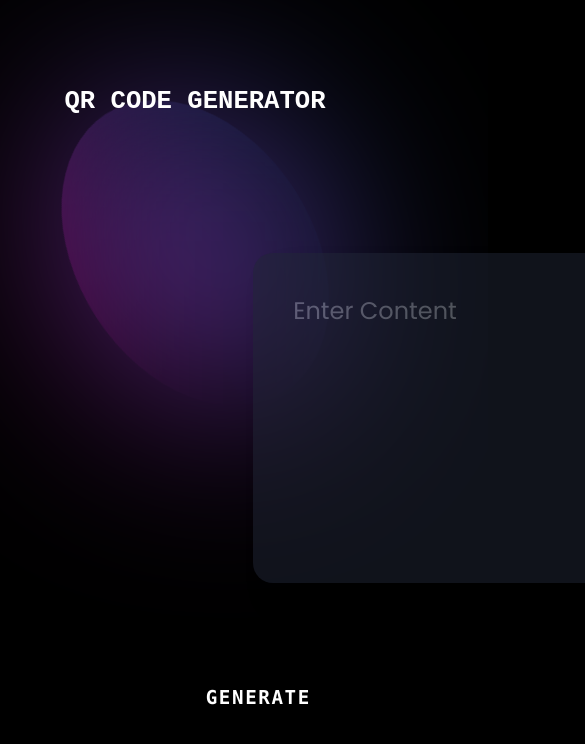
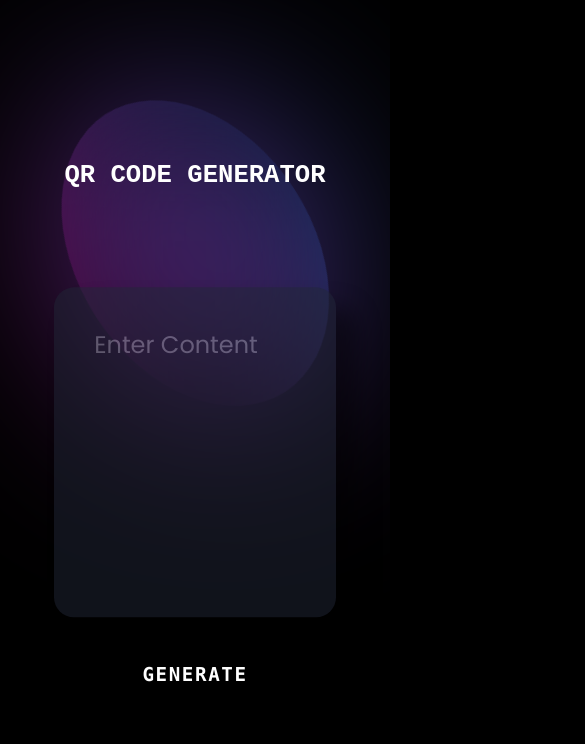
Before and after one commit to 21R01A7263/QR_gen-project, a plain HTML site: page QR Generator/index.html in a window 390 px wide. Shown: the top 744 px of the page, 585 px wide, since content can reach past the window. Drawn offline with Linux system fonts and the light colour scheme.

Commit message:
fix: Improve responsiveness

```diff
--- a/QR Generator/index.html
+++ b/QR Generator/index.html
@@ -9,14 +9,16 @@
         <link rel="stylesheet" href="./styles.css" type="text/css">
     </head>
     <body>
-        <h1 data-value="QR CODE GENERATOR">QR CODE GENERATOR</h1>
         <div class="wrap">
-            <textarea placeholder="Enter Content" id="mytext"></textarea>
-            <div class="box with-border">
-                <img src="" id="myimg">
+            <h1 data-value="QR CODE GENERATOR">QR CODE GENERATOR</h1>
+            <div class="wrap-content">
+                <textarea placeholder="Enter Content" id="mytext"></textarea>
+                <div class="box with-border">
+                    <img src="" id="myimg">
+                </div>
             </div>
+            <button data-value="R01A7263" onclick="genQR()">GENERATE</button>
         </div>
-        <button data-value="R01A7263" onclick="genQR()">GENERATE</button>
         <div id="blob"></div>
         <div id="blur"></div>
 
--- a/QR Generator/styles.css
+++ b/QR Generator/styles.css
@@ -1,39 +1,44 @@
 @import url('https://fonts.googleapis.com/css2?family=Lora:ital,wght@1,500;1,600;1,700&family=Poppins:ital,wght@0,400;0,500;0,600;0,700;1,400;1,500;1,600;1,700&display=swap');
 
-
+html{
+    overflow-x: hidden;
+    overflow-y: hidden;
+}
 body {
     display: grid;
     height: 100vh;
     background-color: black;
     margin: 0rem;
-    overflow: hidden;
   }
 
+.wrap{
+    position: fixed;
+    top: 50%;
+    left: 50%;
+    transform: translate(-50%,-50%);
+    z-index: 3;
+    display: flex;
+    flex-direction: column;
+    align-items: center;
+    margin: auto;
+}
 h1 {
     font-family: 'Space Mono', monospace;
     font-size: clamp(1.6rem, 5vw, 3.3rem);
     color: white;
+    text-align: center;
     white-space: nowrap;
-    padding: 0rem clamp(1rem, 2vw, 3rem);
     border-radius: clamp(0.4rem, 0.75vw, 1rem);
-    margin: 0rem;
-    position: absolute;
-    left: 50%;
-    top: 12%;
-    translate: -50% -50%;
     z-index: 4;
 }
 
-.wrap{
-    z-index: 3;
-    padding-left: 30vh;
-    width: 1000px;
-    height: 500px;
+.wrap-content{
+    padding-block: 2rem;
+    align-items: center;
     display: flex;
-    justify-content: space-between;
+    gap: 3rem;
 }
-
-.wrap textarea{
+.wrap-content textarea{
     height: 250px;
     border-radius: 20px;
     outline: none;
@@ -45,18 +50,16 @@ h1 {
     font-weight: 400;
     color: aliceblue;
     padding: 40px 40px;
-    width: 300px;
+    max-width: 20rem;
     opacity: 0.5;
     box-shadow: 20px 20px 25px 0 rgba(0, 0, 0, 0.9);
-    margin-top: 30vh;
 }
 
-.wrap img{
+.wrap-content img{
     max-width: 250px;
     max-height: 250px;
     z-index: 3;
     display: flex;
-    margin-top: 34vh;
     box-shadow: 23px 23px 32px 0 rgba(0, 0, 0, 0.7);;
 }
 
@@ -113,9 +116,9 @@ opacity: 0.8;
 }
 
 #blur {
-height: 125vh;
-width: 125vw;
-position: absolute;
+min-height: 100vh;
+min-width: 100vw;
+position: fixed;
 z-index: 2;
 backdrop-filter: blur(12vmax);
 }
@@ -125,8 +128,6 @@ button
     width: 150px;
     height: 50px;
     z-index: 4;
-    margin-top: 6vh;
-    margin-left: 47vw;
     align-items: center;
     background: transparent;
     border: 0;
@@ -156,3 +157,16 @@ h3{
     min-height: 19px;
     min-width: 49px;
 }
+
+@media (max-width:648px)
+{
+    html{
+        overflow-y: scroll;
+    }
+    .wrap-content{
+        flex-direction: column-reverse;
+    }
+    .wrap-content textarea{
+        max-width: 40%;
+    }
+}
```
